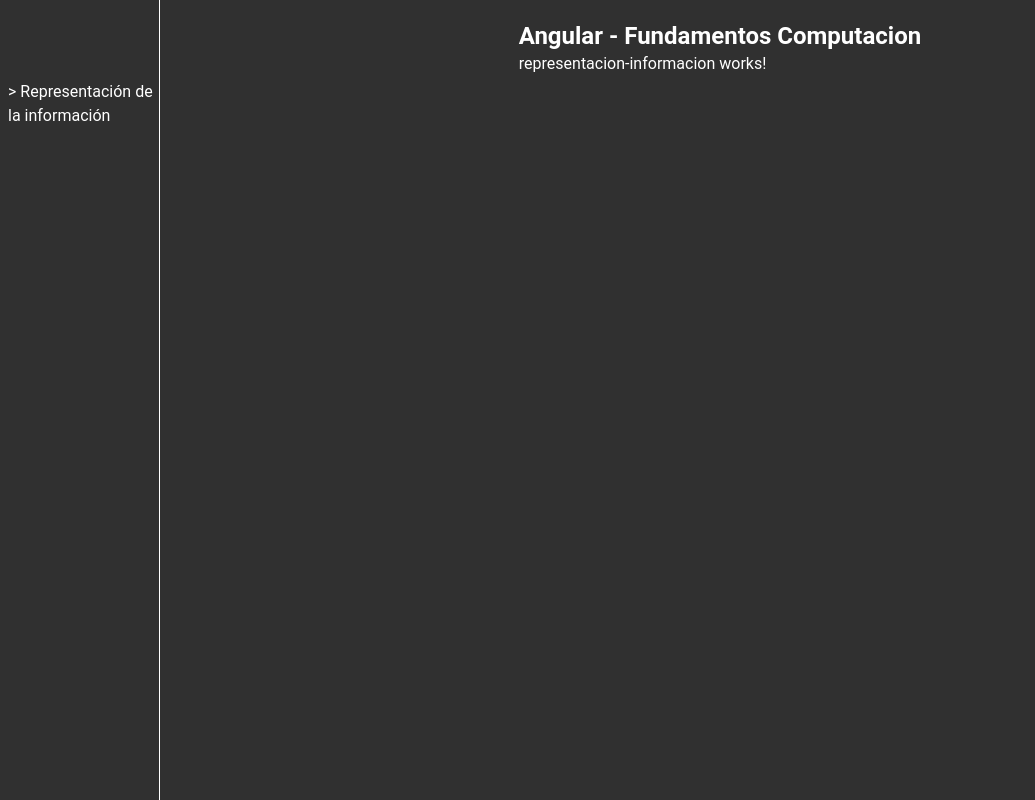
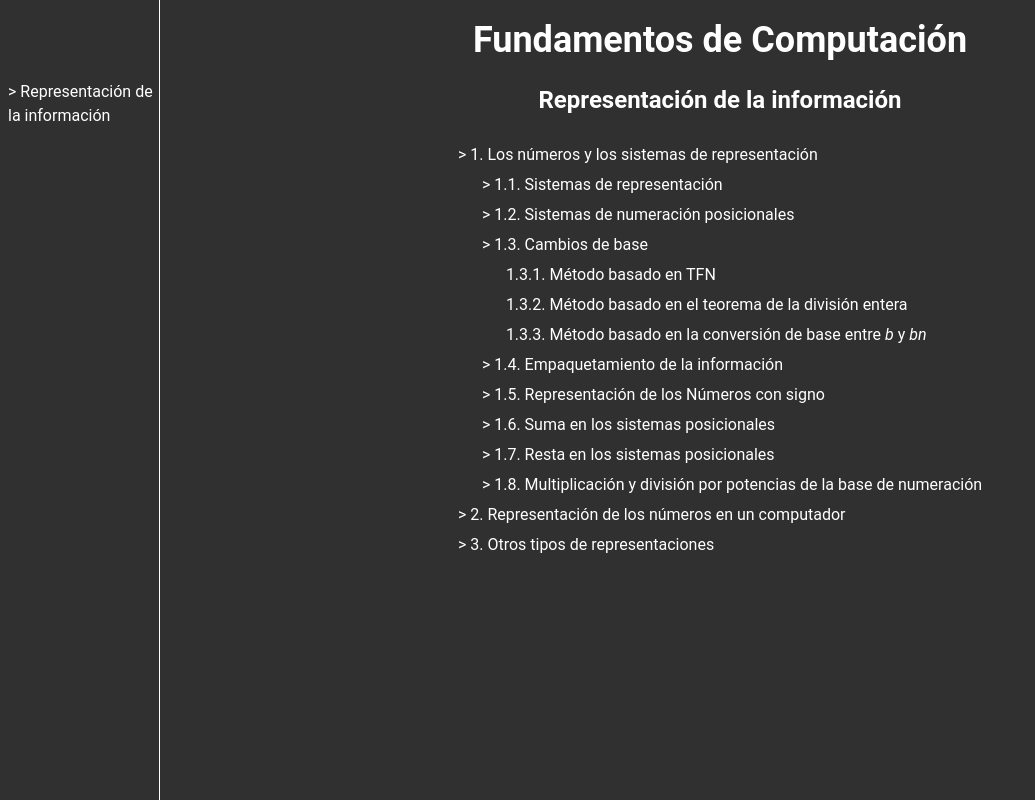
Before and after one commit to abravo83/angular-fundamentos-computacion, an Angular app: page /representacion-informacion in a window 1280 px wide. Shown: the whole page, without its empty margins (0-1035 px from the left). Built offline with nearby package versions, Linux system fonts and the light colour scheme.

Commit message:
Agregar contenido y estilos para la sección de Representación de la Información

```diff
--- a/src/app/app.html
+++ b/src/app/app.html
@@ -2,7 +2,7 @@
 <main class="flex flex-row">
   <app-navmenu class="w-40 h-lvh border-r border-white"></app-navmenu>
   <div class="wrapper">
-  <h1 class="font-bold text-2xl text-center">Angular - Fundamentos Computacion</h1>
+  <h1 class="font-bold text-4xl text-center">Fundamentos de Computación</h1>
     <router-outlet />
   </div>
   </main>
--- a/src/app/pages/representacion-informacion/representacion-informacion.css
+++ b/src/app/pages/representacion-informacion/representacion-informacion.css
@@ -0,0 +1,21 @@
+
+.toc__container__nav li  {
+  padding: 3px;
+}
+
+.toc__container__nav li:hover {
+  background-color: #f8f8f8;
+  color: #000000;
+  padding: 3px;
+  border-radius: 0.5rem;
+  cursor: pointer;
+}
+
+.toc__container__nav li:active {
+  background-color: #6a6a6a;
+  color: #000000;
+  text-decoration: none;
+  user-select: none;
+  padding: 3px;
+  border-radius: 0.5rem;
+}
--- a/src/app/pages/representacion-informacion/representacion-informacion.html
+++ b/src/app/pages/representacion-informacion/representacion-informacion.html
@@ -1 +1,39 @@
-<p>representacion-informacion works!</p>
+<header class="my-6">
+  <h2 class="text-2xl font-bold mt-6 text-center">Representación de la información</h2>
+</header>
+<main>
+  <section>
+    <nav class="toc__container__nav">
+      <ul>
+        <li class="">
+        > 1. Los números y los sistemas de representación
+        </li>
+      <ul class="ml-6">
+        <li >
+        > 1.1. Sistemas de representación</li>
+        <li >
+        > 1.2. Sistemas de numeración posicionales</li>
+        <li >
+        > 1.3. Cambios de base</li>
+        <ul class="ml-6">
+          <li >
+          1.3.1. Método basado en TFN</li>
+          <li >
+          1.3.2. Método basado en el teorema de la división entera</li>
+          <li >
+          1.3.3. Método basado en la conversión de base entre <span class="italic">b</span> y <span class="italic">bn</span> </li>
+        </ul>
+        <li > > 1.4. Empaquetamiento de la información</li>
+        <li > > 1.5. Representación de los  Números con signo</li>
+        <li > > 1.6. Suma en los sistemas posicionales</li>
+        <li > > 1.7. Resta en los sistemas posicionales</li>
+        <li > > 1.8. Multiplicación y división por potencias de la base de numeración</li>
+      </ul>
+        <li >
+        > 2. Representación de los números en un computador</li>
+        <li >
+        > 3. Otros tipos de representaciones</li>
+      </ul>
+    </nav>
+  </section>
+</main>
```
